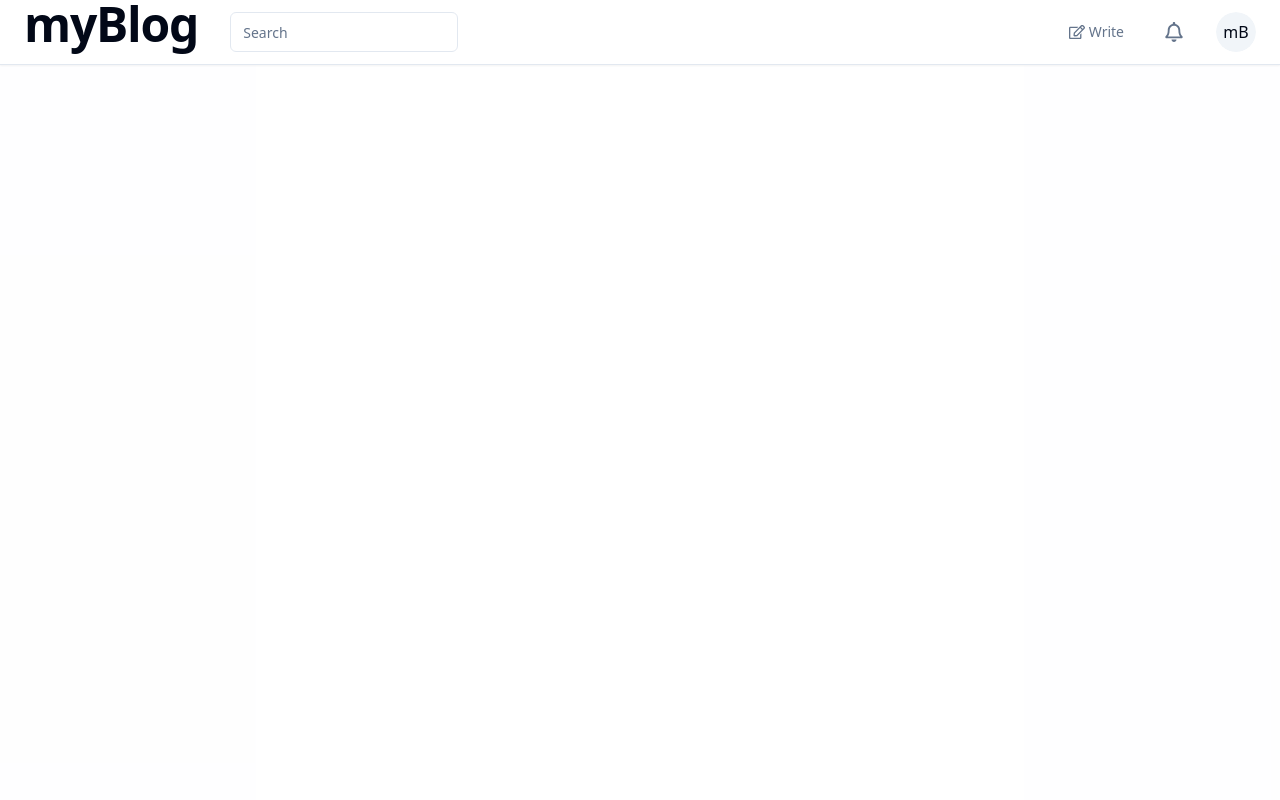
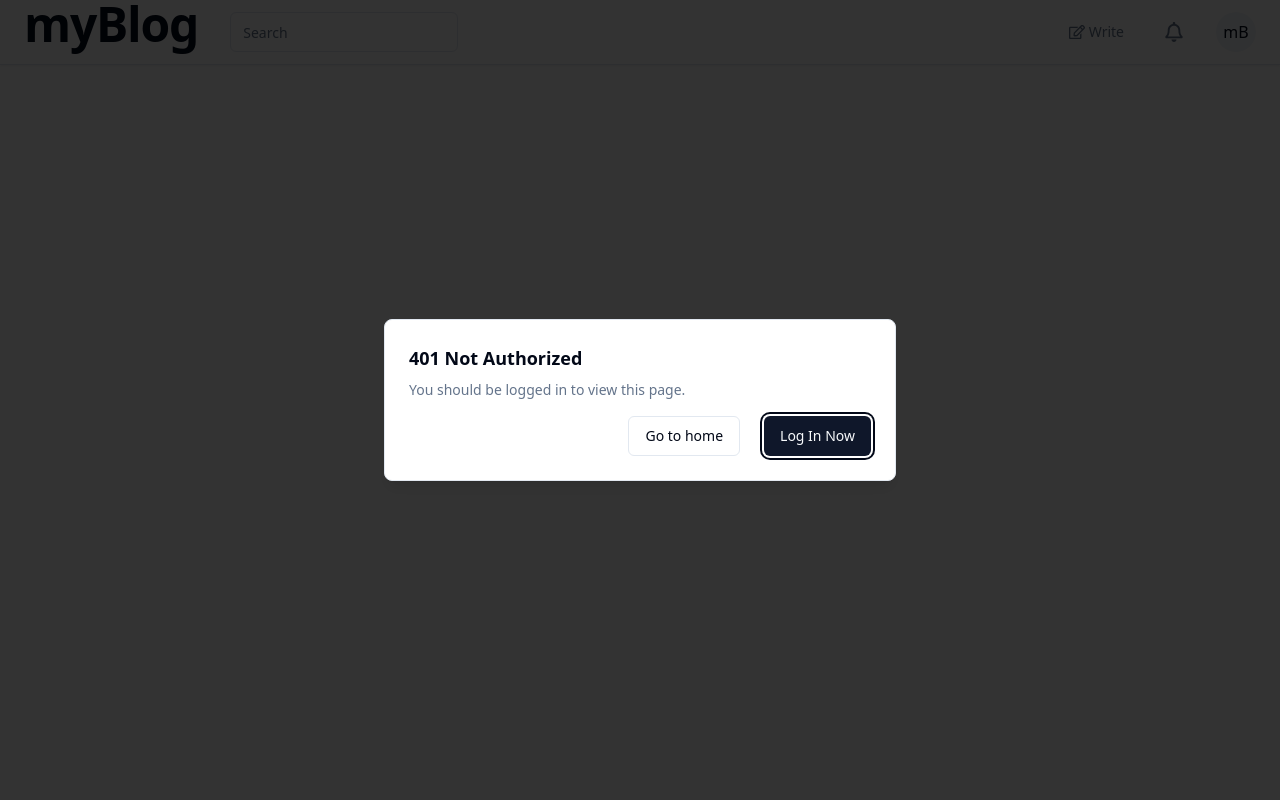
Before and after one commit to AbhinasRegmi/blog, a React (Vite) app in the folder client/: page /new-story in a window 1280 px wide. Shown: the top 800 px of the page. Built offline with nearby package versions, Linux system fonts and the light colour scheme.

Commit message:
Created protected routes.

```diff
--- a/client/package.json
+++ b/client/package.json
@@ -10,10 +10,12 @@
     "preview": "vite preview"
   },
   "dependencies": {
+    "@radix-ui/react-alert-dialog": "^1.0.5",
     "@radix-ui/react-avatar": "^1.0.4",
     "@radix-ui/react-dialog": "^1.0.5",
     "@radix-ui/react-navigation-menu": "^1.1.4",
     "@radix-ui/react-separator": "^1.0.3",
+    "@radix-ui/react-slot": "^1.0.2",
     "@radix-ui/react-toast": "^1.1.5",
     "@radix-ui/react-tooltip": "^1.0.7",
     "@tanstack/react-query": "^5.22.2",
--- a/client/src/App.tsx
+++ b/client/src/App.tsx
@@ -25,7 +25,6 @@ export function App() {
       getUserData(token)
         .then((data) => {
           let userData = data.data as AuthData;
-          console.log(userData);
           setAuth({ email: userData.email, token: userData.token, imageUrl: userData.imageUrl });
         })
         .catch(() => {
--- a/client/src/components/NavBar.tsx
+++ b/client/src/components/NavBar.tsx
@@ -2,9 +2,12 @@ import { Link } from "react-router-dom";
 import { Input } from "@/components/ui/input";
 import { FaRegEdit, FaRegBell, FaSearch } from "react-icons/fa";
 import { Profile } from "@/components/Profile";
+import { useAuthContext } from "@/context/authContext";
+import { loginNavigation } from "@/lib/utils";
 
 
 export function NavBar() {
+    let auth = useAuthContext();
     return (
         <div className={'sticky top-0 left-0 backdrop-blur-sm bg-white/50 shadow-sm border-b flex justify-between'}>
             <ul className={'px-2 lg:px-6 flex justify-between w-full pt-2 md:pt-0'}>
@@ -22,7 +25,12 @@ export function NavBar() {
                     </div>
                 </li>
                 <li className="flex items-center gap-3 lg:gap-6">
-                    <Link to={'/new-story'} className="hidden lg:block">
+                    <Link onClick={(e) => {
+                        if (!auth.email) {
+                            e.preventDefault();
+                            loginNavigation('/new-story');
+                        }
+                    }} to={'/new-story'} className="hidden lg:block">
                         <div className="flex items-center gap-1 text-muted-foreground hover:text-accent-foreground cursor-pointer p-2 hover:bg-accent/50 rounded-md">
                             <FaRegEdit />
                             <p className="text-sm">
@@ -37,7 +45,12 @@ export function NavBar() {
                         </div>
                     </Link>
 
-                    <Link to={'/me/notifications'}>
+                    <Link onClick={(e) => {
+                        if (!auth.email) {
+                            e.preventDefault();
+                            loginNavigation('/me/notifications');
+                        }
+                    }} to={'/me/notifications'}>
                         <div className="items-center text-xl text-muted-foreground hover:text-accent-foreground hover:bg-accent/50 p-2 rounded-full">
                             <FaRegBell />
                         </div>
--- /dev/null
+++ b/client/src/components/ProtectedRoute.tsx
@@ -0,0 +1,16 @@
+import { useAuthContext } from "@/context/authContext";
+import { NotAuthorized } from "./pages/NotAuthorized";
+
+export function ProtectedRoute(props: {children: React.ReactNode, link?: string}){
+    const auth = useAuthContext();
+
+    if(auth.email === null){
+        return (
+            <NotAuthorized link={props.link} />
+        )
+    }
+
+    return (
+        props.children
+    )
+}
--- a/client/src/components/pages/NewStory.tsx
+++ b/client/src/components/pages/NewStory.tsx
@@ -12,7 +12,7 @@ export function NewStory() {
         toast(
             {
                 title: 'Unleash your creativity.',
-                description: 'Press ` ctrl + Enter ` to get started.'
+                description: 'Press ` ctrl + K ` to get started.'
             }
         )
     }, [])
--- /dev/null
+++ b/client/src/components/pages/NotAuthorized.tsx
@@ -0,0 +1,42 @@
+import { loginNavigation } from "@/lib/utils";
+import React, { useEffect } from 'react';
+import {
+    AlertDialog,
+    AlertDialogAction,
+    AlertDialogCancel,
+    AlertDialogContent,
+    AlertDialogDescription,
+    AlertDialogFooter,
+    AlertDialogHeader,
+    AlertDialogTitle
+} from "@/components/ui/alert-dialog"
+import { Link } from "react-router-dom";
+
+
+export function NotAuthorized(props: {link?: string}) {
+    const [open, setOpen] = React.useState<boolean>(false);
+
+    useEffect(() => {
+        let timer = setTimeout(() => setOpen(true), 1000);
+
+        () => clearTimeout(timer);
+    })
+    return (
+        <div>
+            <AlertDialog open={open}>
+                <AlertDialogContent>
+                    <AlertDialogHeader>
+                        <AlertDialogTitle>401 Not Authorized</AlertDialogTitle>
+                        <AlertDialogDescription>
+                            You should be logged in to view this page.
+                        </AlertDialogDescription>
+                    </AlertDialogHeader>
+                    <AlertDialogFooter className="gap-4">
+                        <Link to='/'><AlertDialogCancel>Go to home</AlertDialogCancel></Link>
+                        <AlertDialogAction autoFocus onClick={() => loginNavigation(props.link)}>Log In Now</AlertDialogAction>
+                    </AlertDialogFooter>
+                </AlertDialogContent>
+            </AlertDialog>
+        </div>
+    )
+}
--- /dev/null
+++ b/client/src/components/ui/alert-dialog.tsx
@@ -0,0 +1,139 @@
+import * as React from "react"
+import * as AlertDialogPrimitive from "@radix-ui/react-alert-dialog"
+
+import { cn } from "@/lib/utils"
+import { buttonVariants } from "@/components/ui/button"
+
+const AlertDialog = AlertDialogPrimitive.Root
+
+const AlertDialogTrigger = AlertDialogPrimitive.Trigger
+
+const AlertDialogPortal = AlertDialogPrimitive.Portal
+
+const AlertDialogOverlay = React.forwardRef<
+  React.ElementRef<typeof AlertDialogPrimitive.Overlay>,
+  React.ComponentPropsWithoutRef<typeof AlertDialogPrimitive.Overlay>
+>(({ className, ...props }, ref) => (
+  <AlertDialogPrimitive.Overlay
+    className={cn(
+      "fixed inset-0 z-50 bg-black/80  data-[state=open]:animate-in data-[state=closed]:animate-out data-[state=closed]:fade-out-0 data-[state=open]:fade-in-0",
+      className
+    )}
+    {...props}
+    ref={ref}
+  />
+))
+AlertDialogOverlay.displayName = AlertDialogPrimitive.Overlay.displayName
+
+const AlertDialogContent = React.forwardRef<
+  React.ElementRef<typeof AlertDialogPrimitive.Content>,
+  React.ComponentPropsWithoutRef<typeof AlertDialogPrimitive.Content>
+>(({ className, ...props }, ref) => (
+  <AlertDialogPortal>
+    <AlertDialogOverlay />
+    <AlertDialogPrimitive.Content
+      ref={ref}
+      className={cn(
+        "fixed left-[50%] top-[50%] z-50 grid w-full max-w-lg translate-x-[-50%] translate-y-[-50%] gap-4 border bg-background p-6 shadow-lg duration-200 data-[state=open]:animate-in data-[state=closed]:animate-out data-[state=closed]:fade-out-0 data-[state=open]:fade-in-0 data-[state=closed]:zoom-out-95 data-[state=open]:zoom-in-95 data-[state=closed]:slide-out-to-left-1/2 data-[state=closed]:slide-out-to-top-[48%] data-[state=open]:slide-in-from-left-1/2 data-[state=open]:slide-in-from-top-[48%] sm:rounded-lg",
+        className
+      )}
+      {...props}
+    />
+  </AlertDialogPortal>
+))
+AlertDialogContent.displayName = AlertDialogPrimitive.Content.displayName
+
+const AlertDialogHeader = ({
+  className,
+  ...props
+}: React.HTMLAttributes<HTMLDivElement>) => (
+  <div
+    className={cn(
+      "flex flex-col space-y-2 text-center sm:text-left",
+      className
+    )}
+    {...props}
+  />
+)
+AlertDialogHeader.displayName = "AlertDialogHeader"
+
+const AlertDialogFooter = ({
+  className,
+  ...props
+}: React.HTMLAttributes<HTMLDivElement>) => (
+  <div
+    className={cn(
+      "flex flex-col-reverse sm:flex-row sm:justify-end sm:space-x-2",
+      className
+    )}
+    {...props}
+  />
+)
+AlertDialogFooter.displayName = "AlertDialogFooter"
+
+const AlertDialogTitle = React.forwardRef<
+  React.ElementRef<typeof AlertDialogPrimitive.Title>,
+  React.ComponentPropsWithoutRef<typeof AlertDialogPrimitive.Title>
+>(({ className, ...props }, ref) => (
+  <AlertDialogPrimitive.Title
+    ref={ref}
+    className={cn("text-lg font-semibold", className)}
+    {...props}
+  />
+))
+AlertDialogTitle.displayName = AlertDialogPrimitive.Title.displayName
+
+const AlertDialogDescription = React.forwardRef<
+  React.ElementRef<typeof AlertDialogPrimitive.Description>,
+  React.ComponentPropsWithoutRef<typeof AlertDialogPrimitive.Description>
+>(({ className, ...props }, ref) => (
+  <AlertDialogPrimitive.Description
+    ref={ref}
+    className={cn("text-sm text-muted-foreground", className)}
+    {...props}
+  />
+))
+AlertDialogDescription.displayName =
+  AlertDialogPrimitive.Description.displayName
+
+const AlertDialogAction = React.forwardRef<
+  React.ElementRef<typeof AlertDialogPrimitive.Action>,
+  React.ComponentPropsWithoutRef<typeof AlertDialogPrimitive.Action>
+>(({ className, ...props }, ref) => (
+  <AlertDialogPrimitive.Action
+    ref={ref}
+    className={cn(buttonVariants(), className)}
+    {...props}
+  />
+))
+AlertDialogAction.displayName = AlertDialogPrimitive.Action.displayName
+
+const AlertDialogCancel = React.forwardRef<
+  React.ElementRef<typeof AlertDialogPrimitive.Cancel>,
+  React.ComponentPropsWithoutRef<typeof AlertDialogPrimitive.Cancel>
+>(({ className, ...props }, ref) => (
+  <AlertDialogPrimitive.Cancel
+    ref={ref}
+    className={cn(
+      buttonVariants({ variant: "outline" }),
+      "mt-2 sm:mt-0",
+      className
+    )}
+    {...props}
+  />
+))
+AlertDialogCancel.displayName = AlertDialogPrimitive.Cancel.displayName
+
+export {
+  AlertDialog,
+  AlertDialogPortal,
+  AlertDialogOverlay,
+  AlertDialogTrigger,
+  AlertDialogContent,
+  AlertDialogHeader,
+  AlertDialogFooter,
+  AlertDialogTitle,
+  AlertDialogDescription,
+  AlertDialogAction,
+  AlertDialogCancel,
+}
--- /dev/null
+++ b/client/src/components/ui/button.tsx
@@ -0,0 +1,56 @@
+import * as React from "react"
+import { Slot } from "@radix-ui/react-slot"
+import { cva, type VariantProps } from "class-variance-authority"
+
+import { cn } from "@/lib/utils"
+
+const buttonVariants = cva(
+  "inline-flex items-center justify-center whitespace-nowrap rounded-md text-sm font-medium ring-offset-background transition-colors focus-visible:outline-none focus-visible:ring-2 focus-visible:ring-ring focus-visible:ring-offset-2 disabled:pointer-events-none disabled:opacity-50",
+  {
+    variants: {
+      variant: {
+        default: "bg-primary text-primary-foreground hover:bg-primary/90",
+        destructive:
+          "bg-destructive text-destructive-foreground hover:bg-destructive/90",
+        outline:
+          "border border-input bg-background hover:bg-accent hover:text-accent-foreground",
+        secondary:
+          "bg-secondary text-secondary-foreground hover:bg-secondary/80",
+        ghost: "hover:bg-accent hover:text-accent-foreground",
+        link: "text-primary underline-offset-4 hover:underline",
+      },
+      size: {
+        default: "h-10 px-4 py-2",
+        sm: "h-9 rounded-md px-3",
+        lg: "h-11 rounded-md px-8",
+        icon: "h-10 w-10",
+      },
+    },
+    defaultVariants: {
+      variant: "default",
+      size: "default",
+    },
+  }
+)
+
+export interface ButtonProps
+  extends React.ButtonHTMLAttributes<HTMLButtonElement>,
+    VariantProps<typeof buttonVariants> {
+  asChild?: boolean
+}
+
+const Button = React.forwardRef<HTMLButtonElement, ButtonProps>(
+  ({ className, variant, size, asChild = false, ...props }, ref) => {
+    const Comp = asChild ? Slot : "button"
+    return (
+      <Comp
+        className={cn(buttonVariants({ variant, size, className }))}
+        ref={ref}
+        {...props}
+      />
+    )
+  }
+)
+Button.displayName = "Button"
+
+export { Button, buttonVariants }
--- a/client/src/lib/utils.ts
+++ b/client/src/lib/utils.ts
@@ -11,11 +11,19 @@ export function externalNavigation(url: string) {
   window.location.href = url;
 }
 
-export function loginNavigation() {
+export function loginNavigation(successUrl?: string) {
+  let next = clientBaseUrl;
+
+  if(successUrl){
+    next = clientBaseUrl + successUrl;
+    console.log(next);
+  }
+
   externalNavigation(
-    `${serverBaseUrl}/auth/login?successUrl=${clientBaseUrl}`
+    `${serverBaseUrl}/auth/login?successUrl=${next}`
   )
 }
+
 
 export function SessionExpired() {
   return toast("Your session has expired.", {
--- a/client/src/main.tsx
+++ b/client/src/main.tsx
@@ -12,6 +12,7 @@ import { Me } from "@/components/pages/Me";
 import { QueryClient, QueryClientProvider } from '@tanstack/react-query';
 
 import { createBrowserRouter, RouterProvider } from 'react-router-dom';
+import { ProtectedRoute } from './components/ProtectedRoute';
 
 const router = createBrowserRouter([
   {
@@ -28,11 +29,11 @@ const router = createBrowserRouter([
       },
       {
         path: '/new-story',
-        element: <NewStory />
+        element: <ProtectedRoute link='/new-story'><NewStory /></ProtectedRoute>
       },
       {
         path: '/me/notifications',
-        element: <Notifications />
+        element: <ProtectedRoute link='/me/notifications'><Notifications /></ProtectedRoute>
       },
       {
         path: '/me',
```
Also changed, not shown: 1 other file (tests, documents, lock files or other folders).
